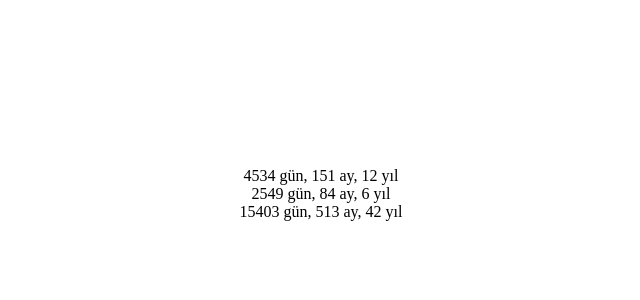
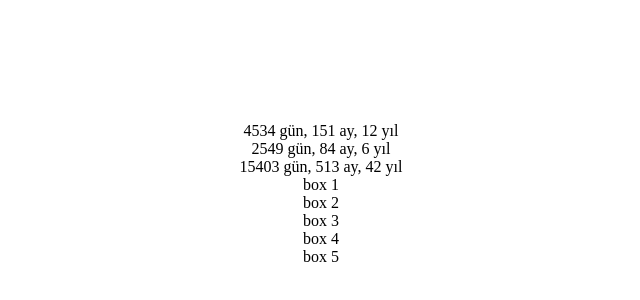
Before and after one commit to SedatzudnuG/sdtgndz.github.io, a plain HTML site: page index.htm in a window 1280 px wide. Shown: the part 206-506 px from the top of the page, without its empty margins (319-959 px from the left). Drawn offline with Linux system fonts and the light colour scheme.

Commit message:
Update index.htm

```diff
--- a/index.htm
+++ b/index.htm
@@ -1,4 +1,4 @@
-<!DOCTYPE html>
+
 <html>
 <head>
 <title>Tarih Hesaplama</title>
@@ -45,5 +45,14 @@ tarihHesapla("2018-02-22", "tarih2");
 tarihHesapla("1982-12-14", "tarih3");
 </script>
 
+
+<div class="wrapper">
+  <div class="box">box 1</div>
+  <div class="box">box 2</div>
+  <div class="box">box 3</div>
+  <div class="box">box 4</div>
+  <div class="box">box 5</div>
+</div>
+
 </body>
 </html>
```
